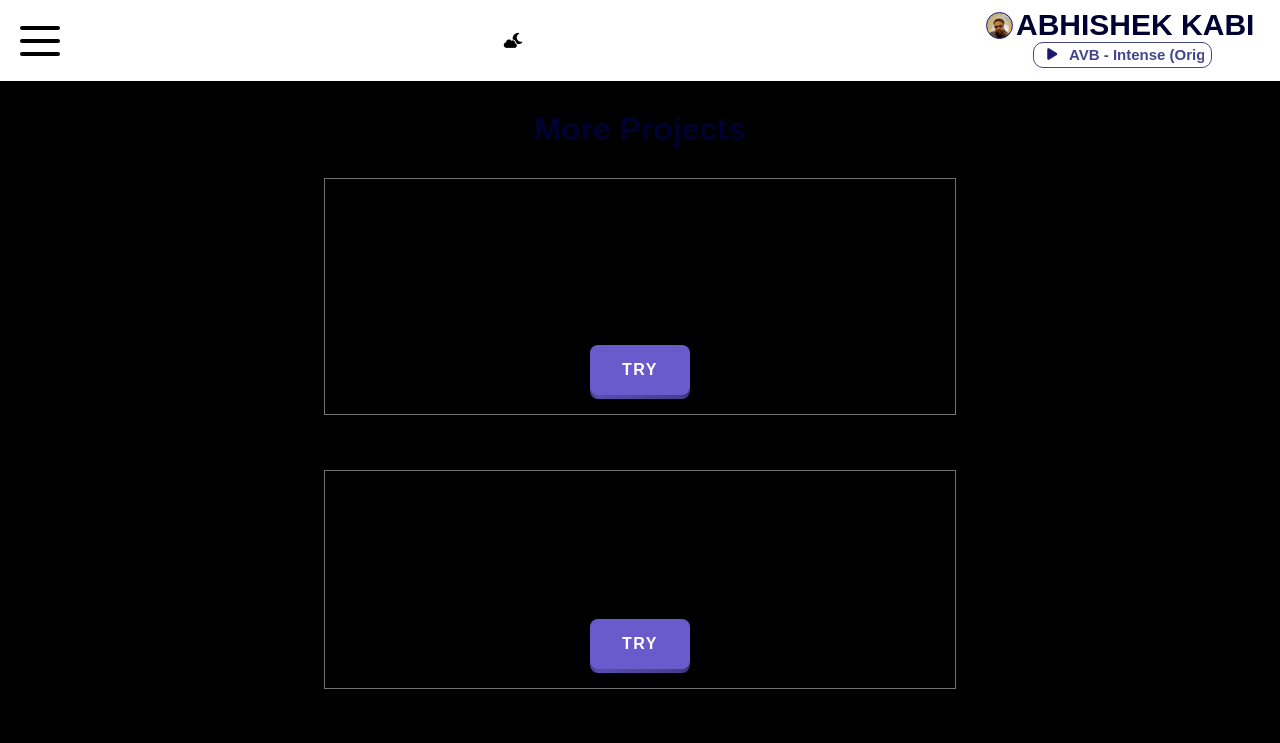
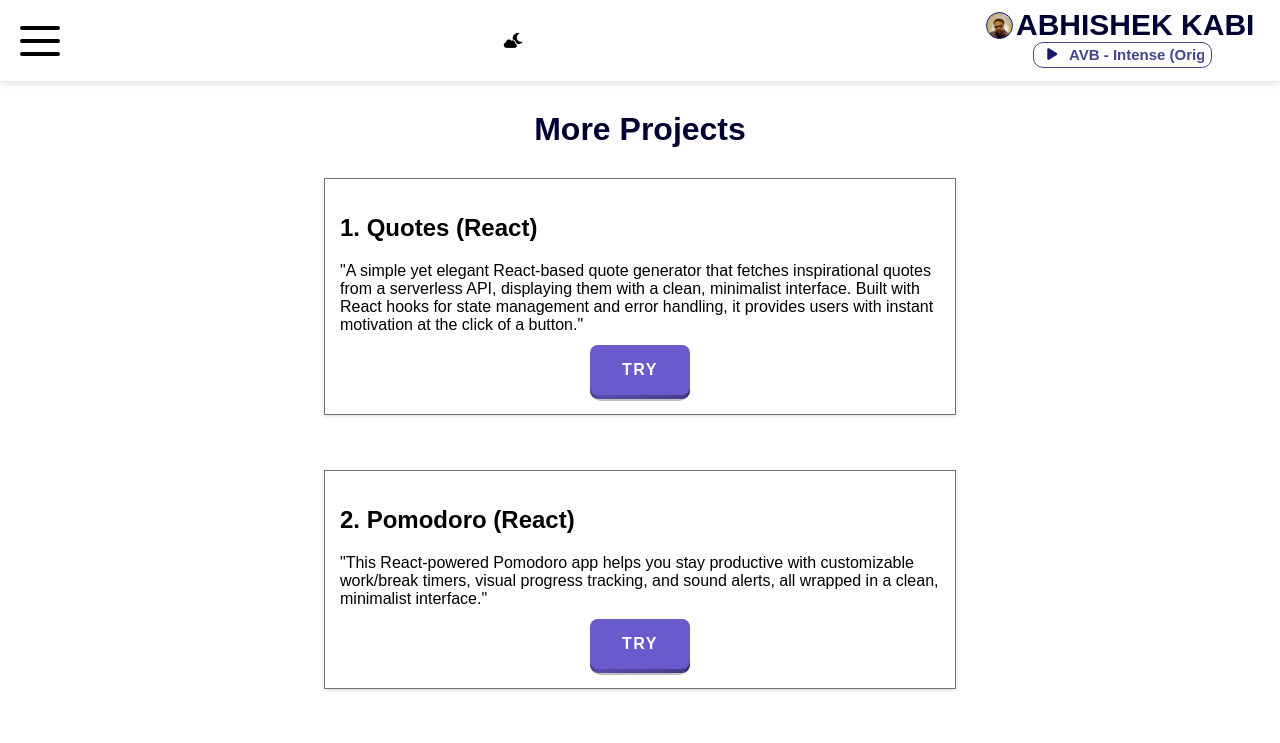
Before and after one commit to abk2191/abhishek.kabi.portfolio, a React (Vite) app: page /more-projects in a window 1280 px wide. Shown: the top 743 px of the page. Built offline with nearby package versions, Linux system fonts and the light colour scheme; a web font is replaced by a local one.

Commit message:
Update index.css

```diff
--- a/src/index.css
+++ b/src/index.css
@@ -701,6 +701,7 @@ p {
   align-items: center;
   justify-content: center;
   gap: 30px;
+  background-color: var(--bg-primary);
 }
 
 .project-holders {
```
